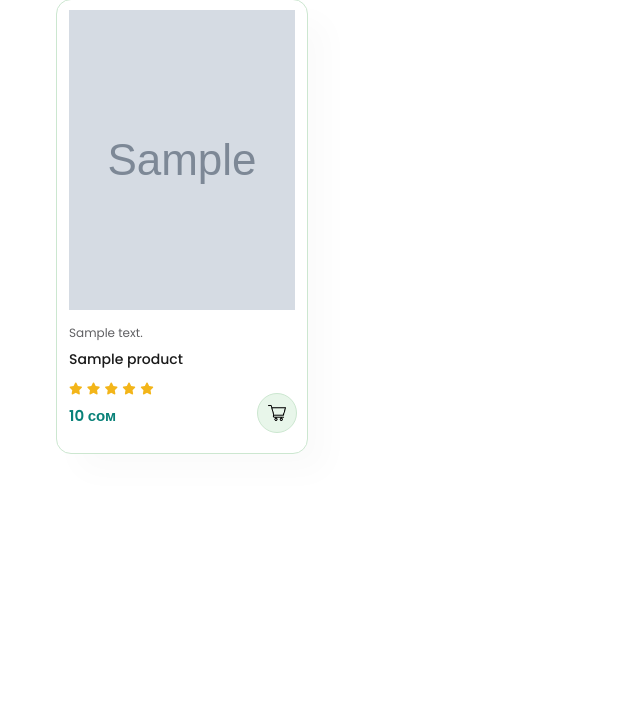
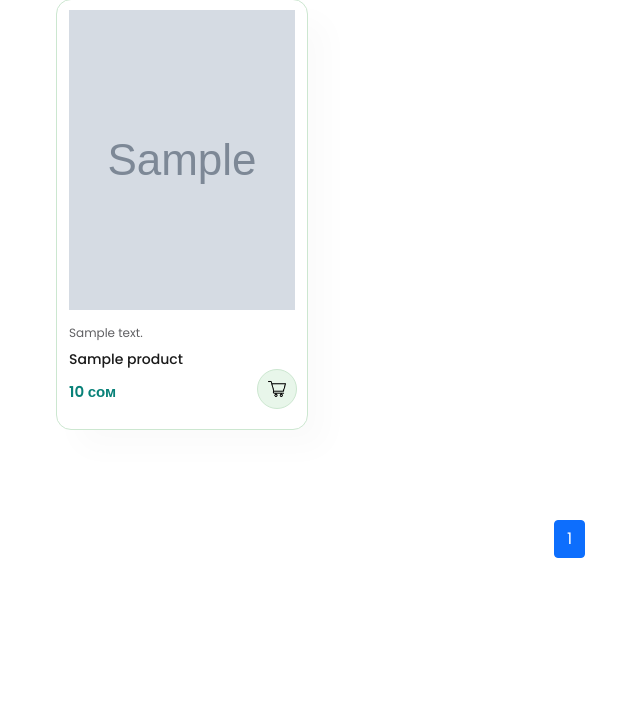
Before and after one commit to Sherdos/OnlineShopDjango, a Django app: page /products/ in a window 1280 px wide. Shown: the part 274-993 px from the top of the page, without its empty margins (36-676 px from the left). Before the commit the page ends 728 px from the top, so only its background shows below. Run offline with Django 5.2, Linux system fonts and the light colour scheme; tables that the repository leaves empty hold one stand-in row (values such as "Sample post"); grey boxes marked "Sample" are stand-in pictures.

Commit message:
addded rating stars

```diff
--- a/product/static/css/style.css
+++ b/product/static/css/style.css
@@ -439,3 +439,9 @@ p {
 .error_message {
     color: red;
 }
+
+.pagination {
+    width: 100px;
+    margin: auto;
+
+}
--- a/product/templates/components/card/card.html
+++ b/product/templates/components/card/card.html
@@ -1,16 +1,10 @@
 {% load static %}
   <div class="card">
     <a href="{{ card.get_absolute_url }}"><img style="height: 300px; background-size: cover; background-position: center;" src="{{card.product_media.first.image.url}}" alt="" width="100%"></a>
-    <div class="desc">
-        <span>{{card.description}}</span>
+    <div class="desc" style="min-height: 100%;">
+        <span>{{card.description|truncatechars:150}}</span>
         <a style="text-decoration: none;" href="{{ card.get_absolute_url }}"><h5>{{card.title}}</h5></a>
-        <div class="star-rating">
-            <i class="fas fa-star"></i>
-            <i class="fas fa-star"></i>
-            <i class="fas fa-star"></i>
-            <i class="fas fa-star"></i>
-            <i class="fas fa-star"></i>
-        </div>
+
         <h4 >{{card.price}} сом</h4>
     </div>
     <div class="icon-container">
--- a/product/templates/components/card/review.html
+++ b/product/templates/components/card/review.html
@@ -1,4 +1,4 @@
-
+{% load my_tag %}\
 <div class="card" style="margin-top: 10px;">
     <div class="card-header">
         {{review.user.username}}
@@ -7,6 +7,7 @@
         <blockquote class="blockquote mb-0">
         <p>{{review.text}}</p>
         <footer class="blockquote-footer">{{review.created}}</footer>
+                {% get_rate_stars review.assesment%}
         </blockquote>
     </div>
     </div>
--- /dev/null
+++ b/product/templates/components/pagination/paginator.html
@@ -0,0 +1,41 @@
+<nav aria-label="Page navigation example">
+    <ul class="pagination">
+
+        {% if page_obj.has_previous %}
+
+        <li class="page-item">
+          <a class="page-link" href="?page={{page_obj.previous_page_number}}" aria-label="Previous">
+            <span aria-hidden="true">&laquo;</span>
+          </a>
+        </li>
+        {% endif %}
+
+
+      {% for page in paginator.page_range %}
+
+
+
+
+
+      {% if page_obj.number == page %}
+
+      <li class="page-item active"><a class="page-link" href="?page={{page}}">{{page}}</a></li>
+
+      {% elif page_obj.number >= page|add:-2 and page_obj.number <= page|add:2 %}
+
+      <li class="page-item"><a class="page-link" href="?page={{page}}">{{page}}</a></li>
+      {% endif %}
+
+      {% endfor %}
+
+      {% if page_obj.has_next %}
+
+      <li class="page-item">
+        <a class="page-link" href="?page={{page_obj.next_page_number}}" aria-label="Next">
+          <span aria-hidden="true">&raquo;</span>
+        </a>
+      </li>
+      {% endif %}
+
+    </ul>
+  </nav>
--- a/product/templates/pages/clothes.html
+++ b/product/templates/pages/clothes.html
@@ -7,4 +7,7 @@
     <p>Самые лучшие продукты</p>
     {% include 'components/card/group_card.html' %}
 </section>
+<section class="pagination-section">
+    {% include 'components/pagination/paginator.html' %}
+</section>
 {% endblock content %}
--- /dev/null
+++ b/product/templates/tag/stars.html
@@ -0,0 +1,5 @@
+<div class="star-rating">
+    {% for star in stars  %}
+        <i class="fas fa-star"></i>
+    {% endfor %}
+</div>
--- a/product/views.py
+++ b/product/views.py
@@ -24,7 +24,7 @@ class IndexView(generic.ListView):
         return context
 
     def get_queryset(self) -> QuerySet[Any]:
-        cards = Product.objects.all().order_by('-id')[:3]
+        cards = Product.objects.all()[:3]
         return cards
 
 class ShowProductView(generic.DetailView, generic.CreateView):
@@ -62,8 +62,10 @@ class AddReviewView(generic.CreateView):
 
 
 class ProductsView(generic.ListView):
+    paginate_by = 2
     template_name = 'pages/clothes.html'
     context_object_name = 'cards'
+
 
     def get_context_data(self, **kwargs: Any) -> dict[str, Any]:
         context = super().get_context_data(**kwargs)
```
Also changed, not shown: product/templates/pages/index.html (+9 -1 lines), product/templatetags/my_tag.py (added, +12 -0 lines), product/templatetags/__init__.py (added).
